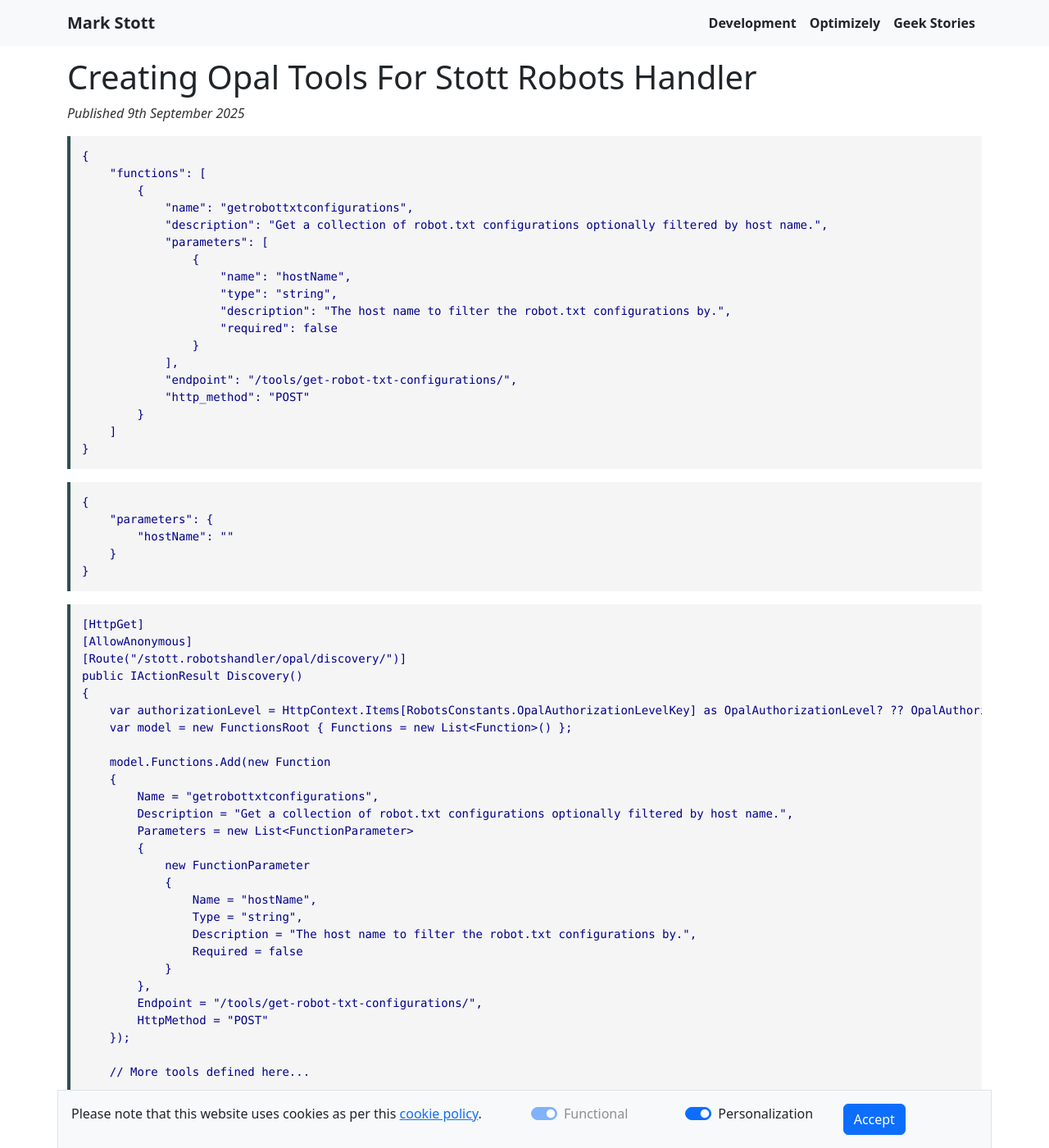
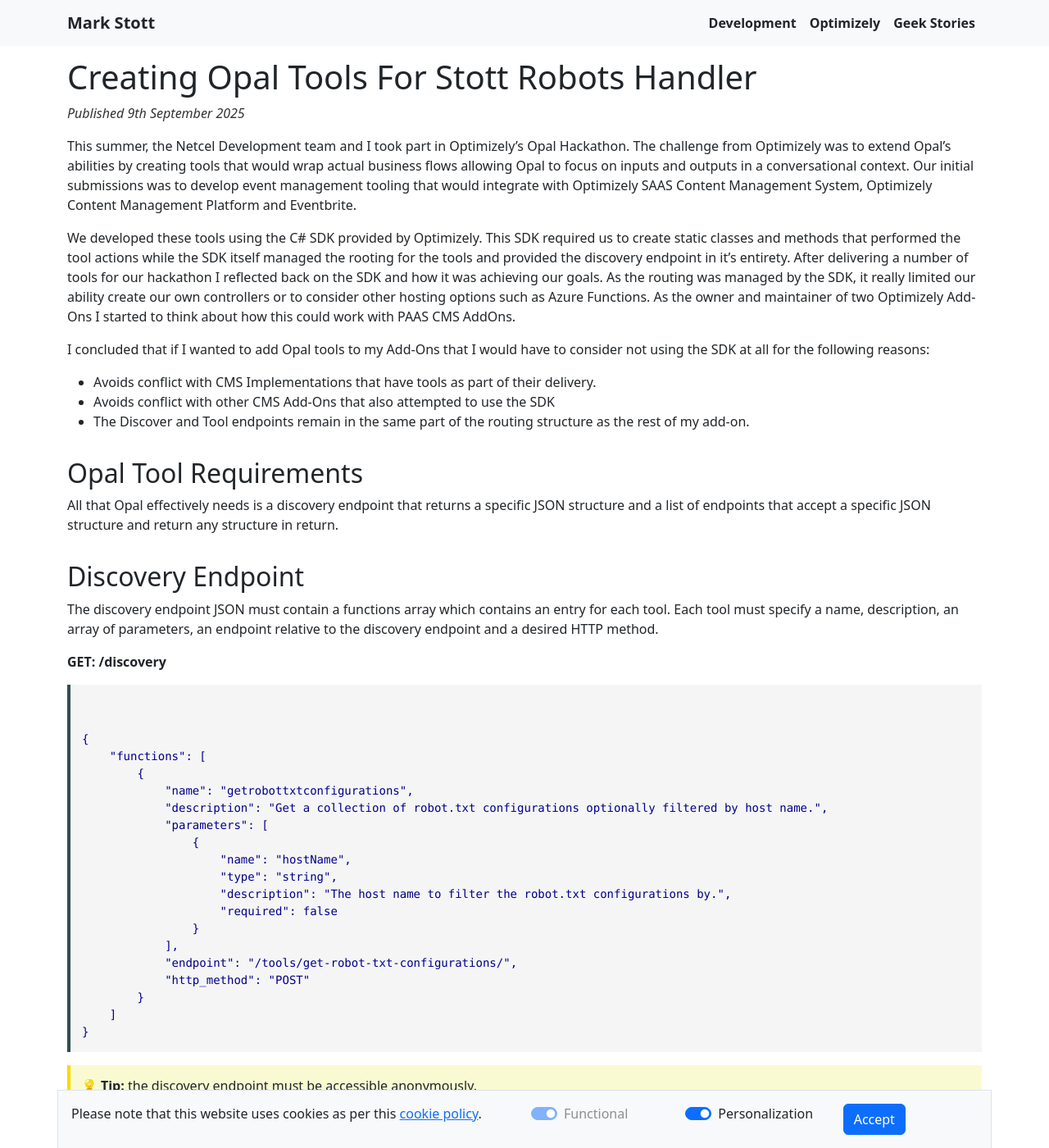
Before and after one commit to GeekInTheNorth/GeekInTheNorth.github.io, a Jekyll site: the page built from _posts/2025-09-09-creating-opal-tools.md, in a window 1280 px wide and 1400 px high. Shown: the whole window at 82% size. Built offline with Jekyll 4.4.1, drawn with Linux system fonts in a browser that asks for light colours; some of the changed text lies outside the part shown.

Commit message:
WIP article content

````diff
--- a/_posts/2025-09-09-creating-opal-tools.md
+++ b/_posts/2025-09-09-creating-opal-tools.md
@@ -12,7 +12,28 @@
 
 Published 9th September 2025
 
+This summer, the Netcel Development team and I took part in Optimizely's Opal Hackathon.  The challenge from Optimizely was to extend Opal's abilities by creating tools that would wrap actual business flows allowing Opal to focus on inputs and outputs in a conversational context.  Our initial submissions was to develop event management tooling that would integrate with Optimizely SAAS Content Management System, Optimizely Content Management Platform and Eventbrite.
+
+We developed these tools using the C# SDK provided by Optimizely.  This SDK required us to create static classes and methods that performed the tool actions while the SDK itself managed the rooting for the tools and provided the discovery endpoint in it's entirety. After delivering a number of tools for our hackathon I reflected back on the SDK and how it was achieving our goals.  As the routing was managed by the SDK, it really limited our ability create our own controllers or to consider other hosting options such as Azure Functions.  As the owner and maintainer of two Optimizely Add-Ons I started to think about how this could work with PAAS CMS AddOns.
+
+I concluded that if I wanted to add Opal tools to my Add-Ons that I would have to consider not using the SDK at all for the following reasons:
+
+- Avoids conflict with CMS Implementations that have tools as part of their delivery.
+- Avoids conflict with other CMS Add-Ons that also attempted to use the SDK
+- The Discover and Tool endpoints remain in the same part of the routing structure as the rest of my add-on.
+
+## Opal Tool Requirements
+
+All that Opal effectively needs is a discovery endpoint that returns a specific JSON structure and a list of endpoints that accept a specific JSON structure and return any structure in return.
+
+## Discovery Endpoint
+
+The discovery endpoint JSON must contain a functions array which contains an entry for each tool.  Each tool must specify a name, description, an array of parameters, an endpoint relative to the discovery endpoint and a desired HTTP method.
+
+**GET: /discovery**
 ```json
+
+
 {
     "functions": [
         {
@@ -33,10 +54,15 @@
 }
 ```
 
+> 💡 **Tip:** the discovery endpoint must be accessible anonymously.
+
+### Tool Endpoint
+
+**POST: /tools/tool-name**
 ```json
 {
     "parameters": {
-        "hostName": ""
+        "parameterName": "parameter value"
     }
 }
 ```
````
